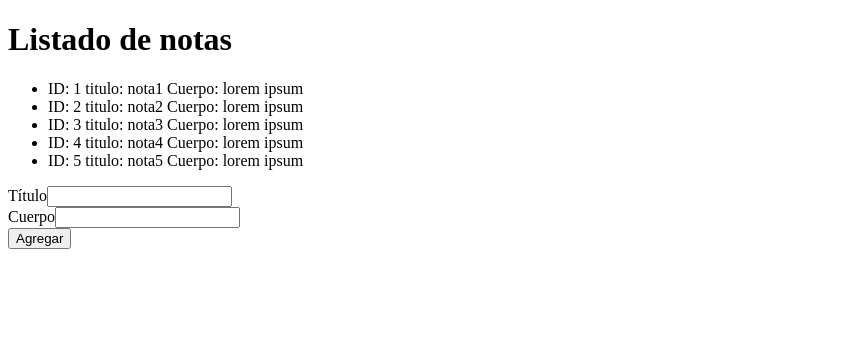
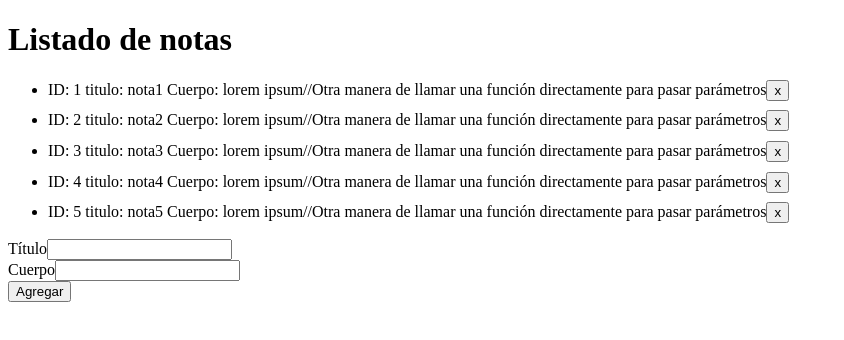
Before and after one commit to DramaQueeen/react-codeigniter, a React app: page / in a window 1280 px wide. Shown: the top 340 px of the page, without its empty margins (0-844 px from the left). Built offline with nearby package versions, Linux system fonts and the light colour scheme.

Commit message:
Eliminando notas

```diff
--- a/src/App.jsx
+++ b/src/App.jsx
@@ -29,7 +29,7 @@
 
 			<h1>Listado de notas</h1>
 
-			<Notes notes={notes}></Notes>
+			<Notes notes={notes} setNotes={setNotes}></Notes>
 			<Form notes={notes} setNotes={setNotes}></Form>
 		</div>
 
--- a/src/components/Form.jsx
+++ b/src/components/Form.jsx
@@ -14,13 +14,13 @@
 
 		e.preventDefault();
 
-		if(note.title === "" || note.body === ""){return}
+		if(note.title.trim() === "" || note.body.trim() === ""){return}
 
 			setNotes([
 			...notes, //para obtener todas las notas
 			{
 					...note, //para obtener lo ya escrito
-					id: Math.max(...notes.map(note => note.id)) + 1
+					id: notes.length > 0 ? Math.max(...notes.map(note => note.id)) + 1 : 1
 				}
 				])
 
@@ -28,18 +28,20 @@
 
 		// note.map(note => note.id);
 
+		setNote(initialNotes);
+
 	}
 
 	return (
 		<form onSubmit={addNote} >
 			<label htmlFor="title">
 				Título
-				<input id="title" type="text" onChange={(e) => setNote({...note,title: e.target.value})} />
+				<input id="title" value={note.title} type="text" onChange={(e) => setNote({...note,title: e.target.value})} />
 			</label>
 			<br/>
 			<label htmlFor="body">
 				Cuerpo
-				<input id="body" type="text" onChange={(e) => setNote({...note,body: e.target.value})} />
+				<input id="body" value={note.body} type="text" onChange={(e) => setNote({...note,body: e.target.value})} />
 			</label>
 			<br/>
 			<button>Agregar</button>
--- a/src/components/Note.jsx
+++ b/src/components/Note.jsx
@@ -1,8 +1,12 @@
 import React from 'react'
 
-const Note = ({note}) => {
+const Note = ({note, deleteNote}) => {
 	return (
-		<li>ID: {note.id} titulo: {note.title} Cuerpo: {note.body}</li>
+		<li style={{marginBottom: '.6em'}}>
+			ID: {note.id} titulo: {note.title} Cuerpo: {note.body}
+			//Otra manera de llamar una función directamente para pasar parámetros
+			<button onClick={() => deleteNote(note.id)}>x</button>
+		</li>
 	);
 }
 
--- a/src/components/Notes.jsx
+++ b/src/components/Notes.jsx
@@ -1,13 +1,22 @@
 import React from 'react'
 import Note from './Note'
 
-const Notes = ({notes}) => {
+const Notes = ({notes, setNotes}) => {
+
+	const deleteNote = (id) =>{
+
+		const newNotes = notes.filter(note => id !== note.id);
+		console.log(newNotes);
+
+		setNotes(newNotes);
+	}
+
 	return (
 		<ul>
 		{
 			//Recorriendo el array con map
 			notes.map(note => {
-				return <Note key={note.id} note={note}></Note>;
+				return <Note key={note.id} note={note} deleteNote={deleteNote}></Note>;
 			})
 		}
 		</ul>
```
